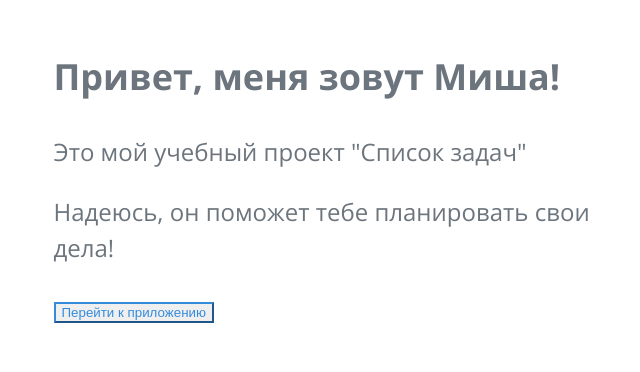
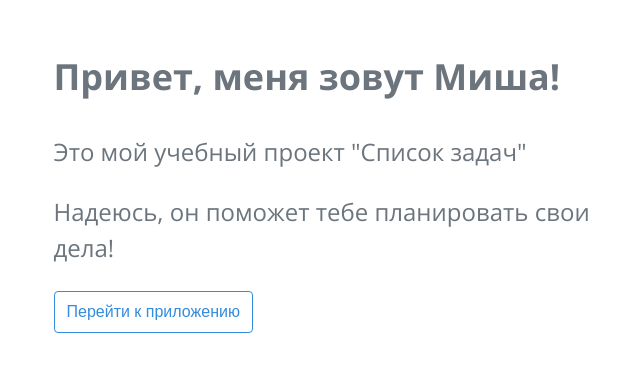
Before and after one commit to Melderey/To-Do-Creative, a React (Create React App) app: page / in a window 1280 px wide. Shown: the top 372 px of the page, without its empty margins (313-953 px from the left). Built offline with nearby package versions, Linux system fonts and the light colour scheme.

Commit message:
Fix button style

```diff
--- a/src/pages/MainPage.tsx
+++ b/src/pages/MainPage.tsx
@@ -11,7 +11,7 @@ const MainPage = (): JSX.Element => {
       <p>Это мой учебный проект "Список задач"</p>
       <p>Надеюсь, он поможет тебе планировать свои дела!</p>
       <Link to={TO_DO_PAGE}>
-        <button className="button-theme-toggler">Перейти к приложению</button>
+        <button className="button-theme-toggler button">Перейти к приложению</button>
       </Link>
     </div>
   );
```
